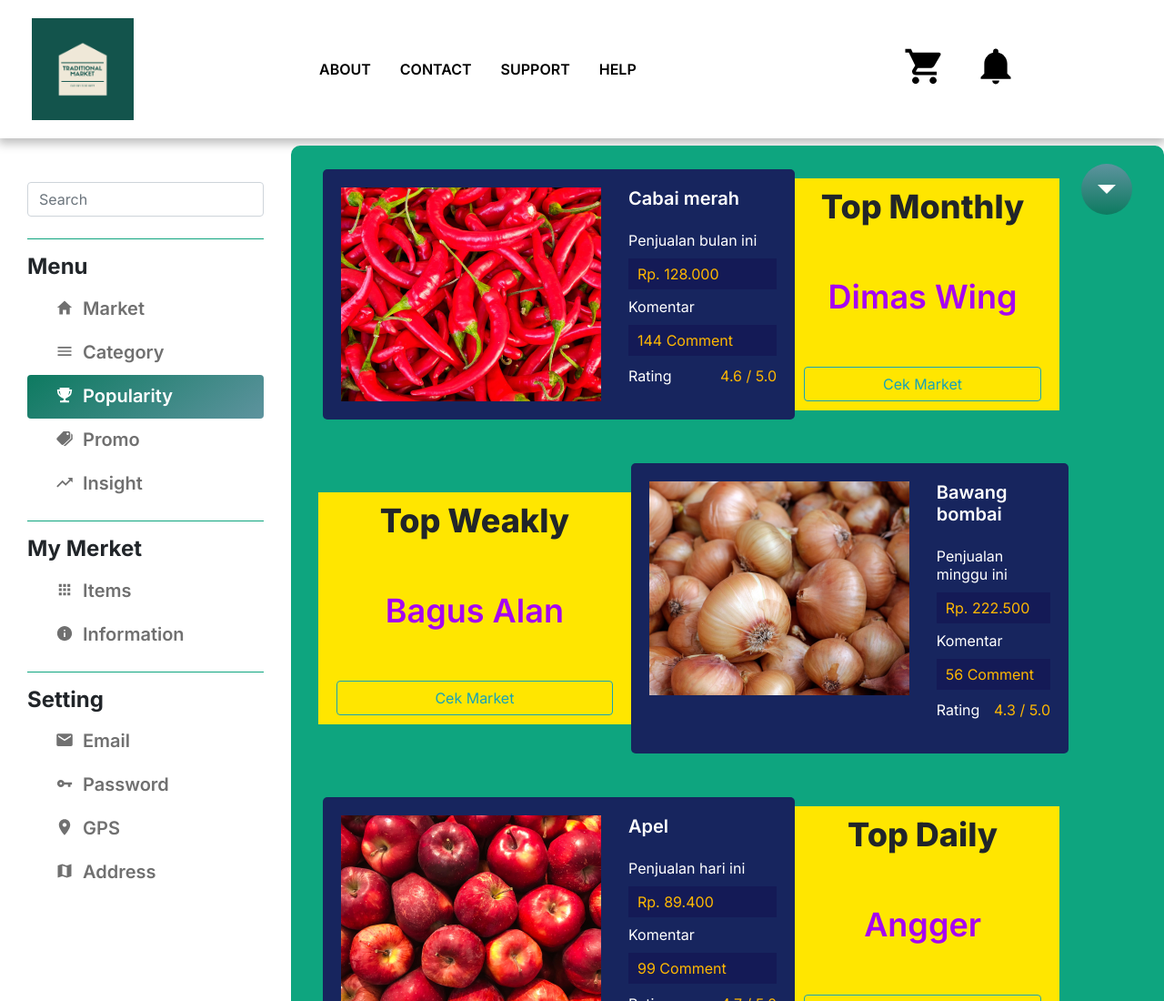
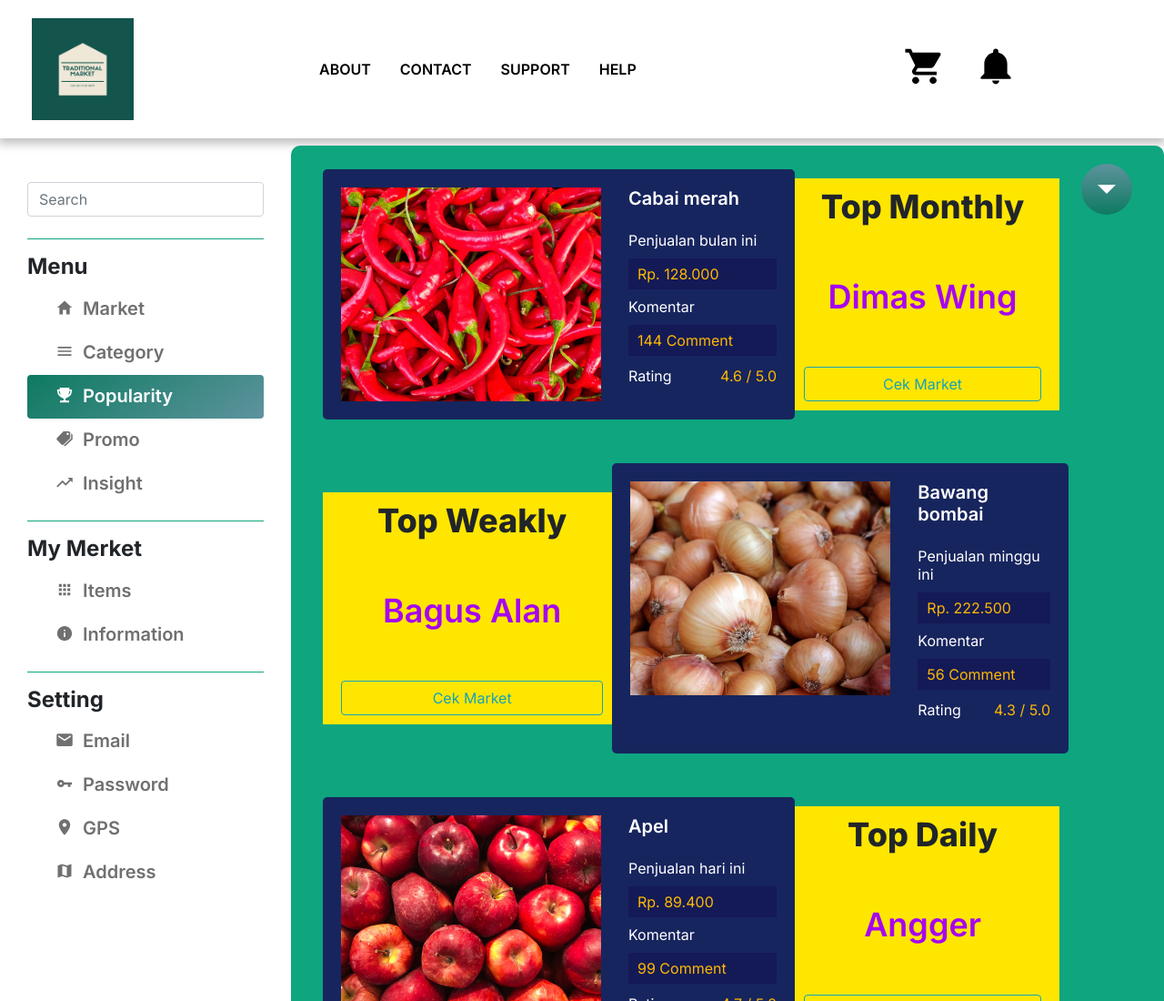
Before and after one commit to Wing-Dimas/Traditional-market.github.io, a plain HTML site: page popularity.html in a window 1280 px wide. Shown: the top 1100 px of the page at 91% size. Drawn offline with nearby package versions, Linux system fonts and the light colour scheme.

Commit message:
Perbaikan sedikit pada halaman popularity 2

```diff
--- a/assets/css/popularity.css
+++ b/assets/css/popularity.css
@@ -65,10 +65,11 @@
 .top-section .reverse {
   flex-direction: row-reverse;
   margin-right: 55px;
-  margin-left: -20px;
+  margin-left: -55px;
 }
 
 .top-section .reverse .popularity {
-  margin-left: 0px;
+  margin-right: -40px;
   padding: 10px 20px;
+  padding-right: 50px;
 }
```
